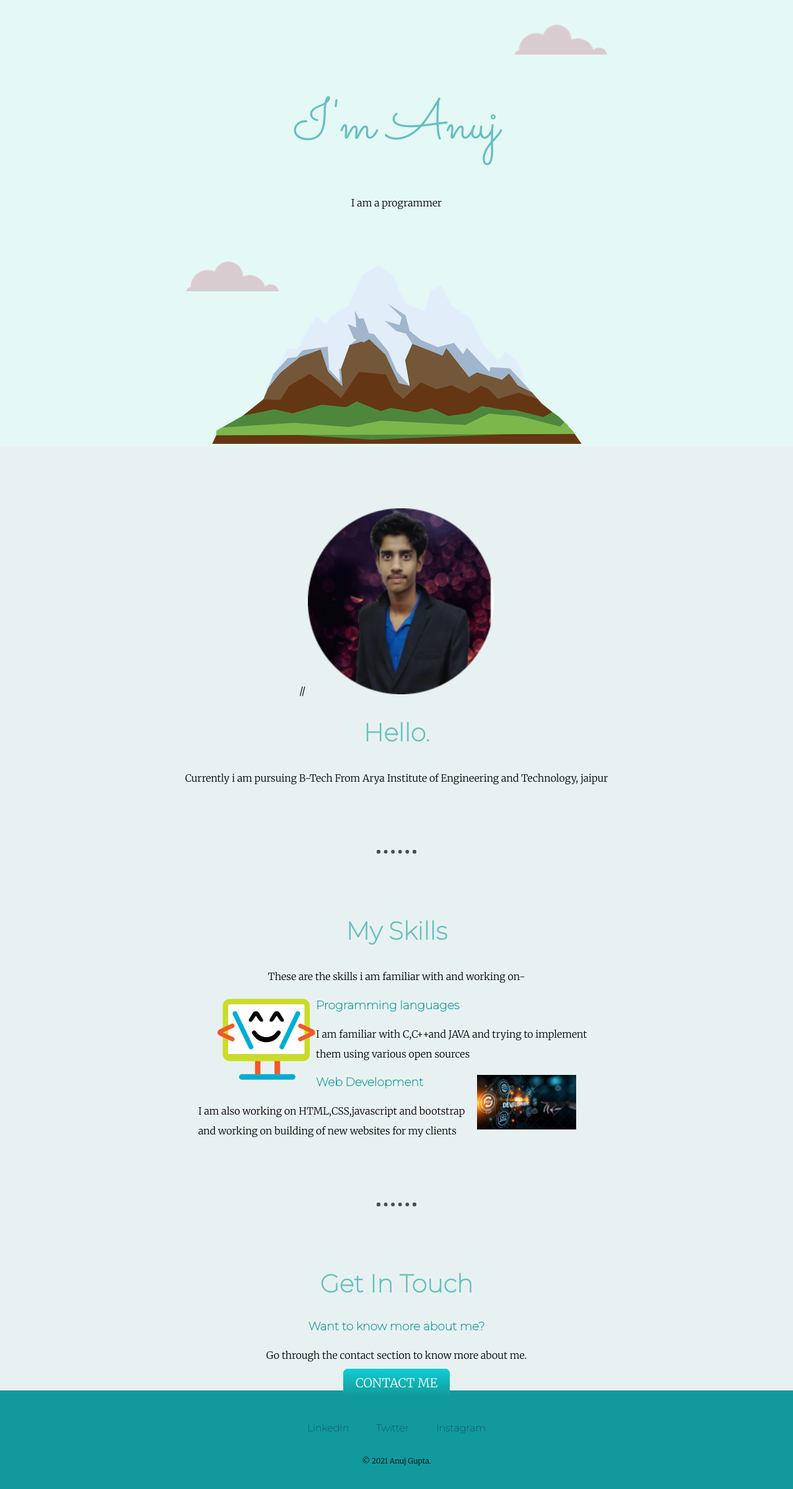
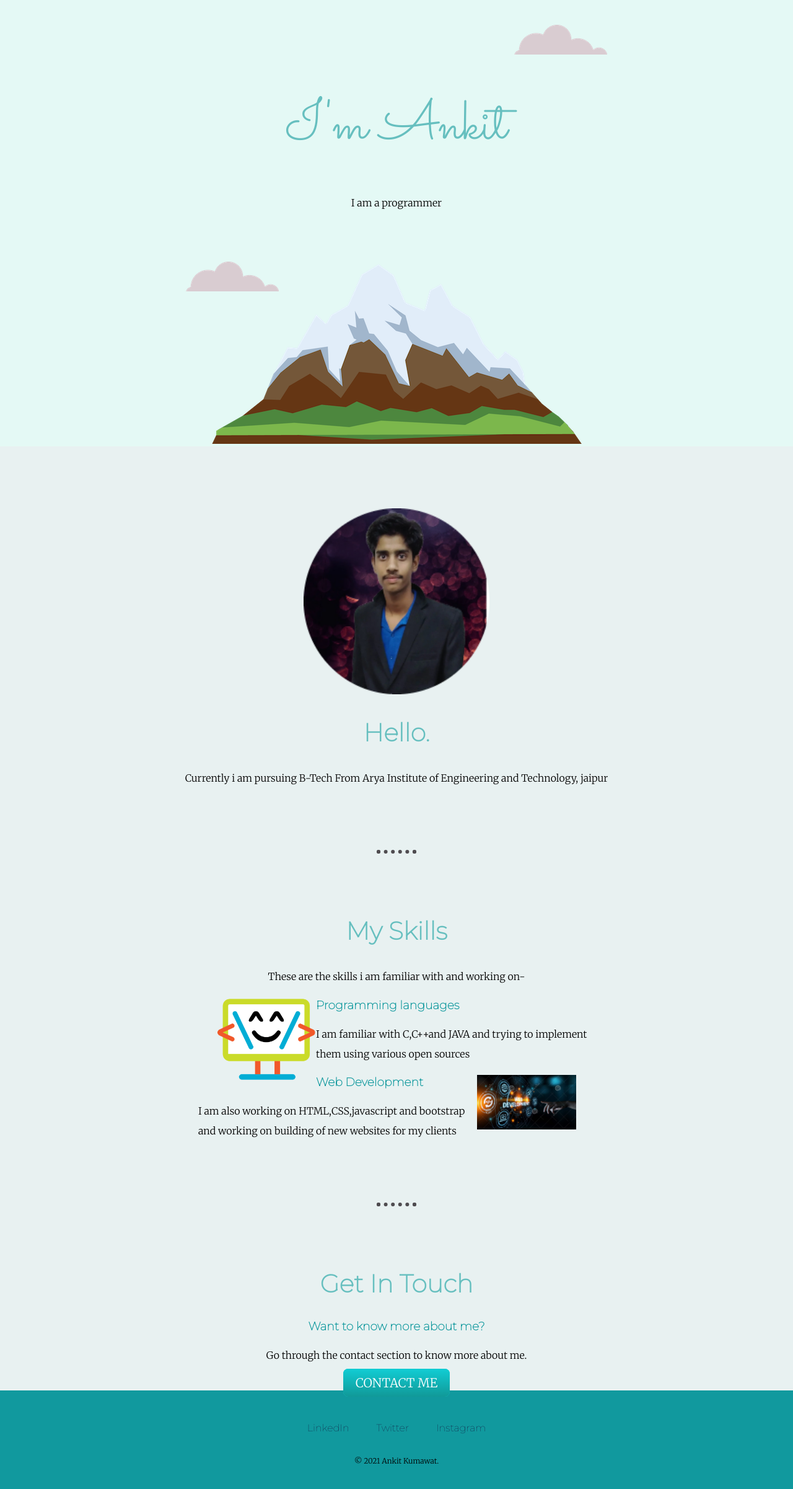
Before and after one commit to AnkitKumawat2001/portfolio, a plain HTML site: page index.html in a window 1280 px wide. Shown: the whole page at 62% size. Drawn offline with Linux system fonts and the light colour scheme.

Commit message:
Update index.html

```diff
--- a/index.html
+++ b/index.html
@@ -4,7 +4,7 @@
     <meta charset="UTF-8">
     <meta http-equiv="X-UA-Compatible" content="IE=edge">
     <meta name="viewport" content="width=device-width, initial-scale=1.0">
-    <title>Anuj Gupta</title>
+    <title>Ankit Kumawat</title>
     <link rel="stylesheet" href="style.css">
     <link rel="icon" href="favicon.ico">
     <link href="https://fonts.googleapis.com/css2?family=Merriweather:wght@300&family=Montserrat:wght@100&family=Sacramento&display=swap" rel="stylesheet">
@@ -12,7 +12,7 @@
 <body>
     <div class="top-container">
         <img class="top-cloud" src="cloud.png" alt="cloud image">
-        <h1>I'm Anuj</h1>
+        <h1>I'm Ankit</h1>
     <p>I am a programmer</p>
     <img class="bottom-cloud" src="cloud.png" alt="cloud image">
     <img src="mountain.png" alt="mountain image">
@@ -21,7 +21,7 @@
 
     <div class="middle-container">
         <div class="profile">
-         // <img class="ankit" src="ankit image circular.jpg" alt="ankit profile" height="300 px" >
+          <img class="ankit" src="ankit image circular.jpg" alt="ankit profile" height="300 px" >
           <h2>Hello.</h2>
           <p>Currently i am pursuing B-Tech From Arya Institute of Engineering and Technology, jaipur </p>
         </div>
@@ -56,7 +56,7 @@
         <a class="footer-link" href="https://www.linkedin.com/in/ankit-kumawat-6901071a8/ ">LinkedIn</a>
         <a class="footer-link" href="https://twitter.com/ankitkumawat05">Twitter</a>
         <a class="footer-link" href="https://www.instagram.com/ak_ankitkumawat/">Instagram</a>
-        <p class="copyright">© 2021 Anuj Gupta.</p>
+        <p class="copyright">© 2021 Ankit Kumawat.</p>
       </div>
 
 
```
